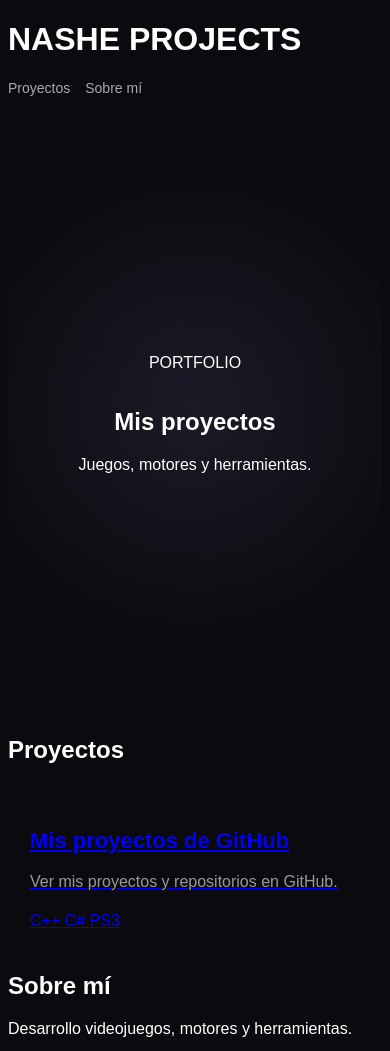
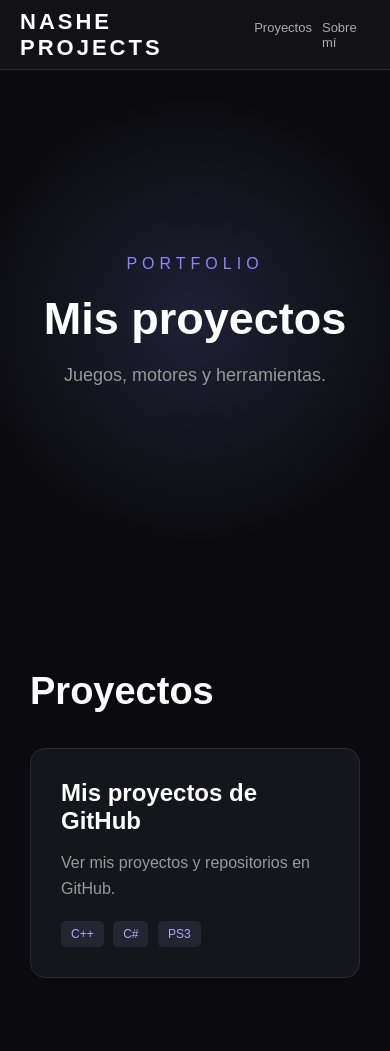
Before and after one commit to nasheOS/nasheos.github.io, a plain HTML site: page index.html in a window 390 px wide. Shown: the top 1051 px of the page. Drawn offline with Linux system fonts and the light colour scheme.

Commit message:
Refactor CSS styles for improved design and layout

````diff
--- a/style.css
+++ b/style.css
@@ -1,53 +1,40 @@
-```css
 * {
     box-sizing: border-box;
     margin: 0;
     padding: 0;
 }
 
-html {
-    scroll-behavior: smooth;
+body {
+    background: #0b0b0f;
+    color: white;
+    font-family: Arial, sans-serif;
 }
 
-body {
-    font-family: Arial, Helvetica, sans-serif;
-    background: #0b0b0f;
-    color: #ffffff;
-}
-
-.header {
-    width: 100%;
+header {
     height: 70px;
+    padding: 0 8%;
 
     display: flex;
     align-items: center;
     justify-content: space-between;
 
-    padding: 0 8%;
-
-    background: #0f0f14;
-    border-bottom: 1px solid #22222a;
-
-    position: sticky;
-    top: 0;
-    z-index: 100;
+    background: #111116;
+    border-bottom: 1px solid #292932;
 }
 
-.logo {
+header h1 {
     font-size: 22px;
-    font-weight: bold;
     letter-spacing: 3px;
 }
 
 nav {
     display: flex;
-    gap: 30px;
+    gap: 25px;
 }
 
 nav a {
-    color: #aaaaaa;
+    color: #aaa;
     text-decoration: none;
-    transition: 0.2s;
 }
 
 nav a:hover {
@@ -55,7 +42,7 @@ nav a:hover {
 }
 
 .hero {
-    min-height: 600px;
+    min-height: 500px;
 
     display: flex;
     flex-direction: column;
@@ -64,199 +51,127 @@ nav a:hover {
 
     text-align: center;
 
-    padding: 60px 20px;
-
     background:
-        radial-gradient(circle at center, #1b1b28 0%, #0b0b0f 65%);
+        radial-gradient(
+            circle,
+            #202035,
+            #0b0b0f 70%
+        );
 }
 
-.hero-small {
+.hero p {
     color: #8888ff;
-    font-size: 14px;
-    font-weight: bold;
     letter-spacing: 5px;
-
     margin-bottom: 20px;
 }
 
-.hero h1 {
-    font-size: clamp(50px, 9vw, 100px);
+.hero h2 {
+    font-size: 70px;
     margin-bottom: 20px;
 }
 
-.hero-description {
-    max-width: 600px;
+.hero span {
+    color: #999;
+    font-size: 18px;
+}
 
-    color: #aaaaaa;
-    font-size: 18px;
-    line-height: 1.6;
+#proyectos,
+#sobre-mi {
+    max-width: 1100px;
+    margin: auto;
+    padding: 100px 30px;
+}
 
+#proyectos h2,
+#sobre-mi h2 {
+    font-size: 38px;
     margin-bottom: 35px;
 }
 
-.hero-button {
-    display: inline-block;
+.projects {
+    display: grid;
+    grid-template-columns:
+        repeat(auto-fit, minmax(280px, 1fr));
+    gap: 25px;
+}
 
-    padding: 14px 28px;
+.project {
+    display: block;
 
-    background: white;
-    color: black;
+    padding: 30px;
 
-    border-radius: 8px;
+    min-height: 200px;
 
+    background: #15151c;
+
+    border: 1px solid #292932;
+    border-radius: 15px;
+
+    color: white;
     text-decoration: none;
-    font-weight: bold;
 
     transition: 0.2s;
 }
 
-.hero-button:hover {
-    transform: translateY(-3px);
-    background: #dddddd;
+.project:hover {
+    transform: translateY(-7px);
+    border-color: #7777ff;
 }
 
-.projects-section {
-    max-width: 1200px;
-    margin: auto;
-
-    padding: 100px 30px;
+.project h3 {
+    font-size: 24px;
+    margin-bottom: 15px;
 }
 
-.projects-section h2,
-.about-section h2 {
-    font-size: 38px;
-    margin-bottom: 40px;
+.project p {
+    color: #999;
+    line-height: 1.6;
+    margin-bottom: 20px;
 }
 
-.projects-grid {
-    display: grid;
+.project span {
+    display: inline-block;
 
-    grid-template-columns:
-        repeat(auto-fit, minmax(280px, 1fr));
+    padding: 6px 10px;
+    margin-right: 5px;
 
-    gap: 25px;
-}
-
-.project-card {
-    background: #121218;
-
-    border: 1px solid #25252d;
-
-    border-radius: 14px;
-
-    overflow: hidden;
-
-    cursor: pointer;
-
-    transition:
-        transform 0.25s,
-        border-color 0.25s,
-        box-shadow 0.25s;
-}
-
-.project-card:hover {
-    transform: translateY(-8px);
-
-    border-color: #6666ff;
-
-    box-shadow:
-        0 15px 40px rgba(0, 0, 0, 0.4);
-}
-
-.project-image {
-    width: 100%;
-    height: 190px;
-
-    object-fit: cover;
-
-    background: #1a1a22;
-}
-
-.project-content {
-    padding: 22px;
-}
-
-.project-content h3 {
-    font-size: 22px;
-    margin-bottom: 10px;
-}
-
-.project-content p {
-    color: #999999;
-
-    line-height: 1.5;
-
-    margin-bottom: 18px;
-}
-
-.tags {
-    display: flex;
-
-    flex-wrap: wrap;
-
-    gap: 7px;
-}
-
-.tag {
-    background: #20202a;
-
-    color: #bbbbff;
-
-    padding: 5px 9px;
+    background: #252532;
+    color: #aaaaff;
 
     border-radius: 5px;
 
     font-size: 12px;
 }
 
-.about-section {
-    max-width: 900px;
-
-    margin: auto;
-
-    padding: 100px 30px;
-}
-
-.about-section p {
-    color: #aaaaaa;
-
+#sobre-mi p {
+    color: #999;
     font-size: 18px;
-
     line-height: 1.7;
 }
 
 footer {
     padding: 40px;
-
     text-align: center;
-
-    color: #666666;
-
-    border-top: 1px solid #20202a;
+    color: #666;
+    border-top: 1px solid #222;
 }
 
 @media (max-width: 600px) {
 
-    .header {
+    header {
         padding: 0 20px;
     }
 
     nav {
-        gap: 15px;
+        gap: 10px;
     }
 
     nav a {
-        font-size: 14px;
+        font-size: 13px;
     }
 
-    .hero {
-        min-height: 500px;
-    }
-
-    .projects-section,
-    .about-section {
-        padding: 70px 20px;
+    .hero h2 {
+        font-size: 45px;
     }
 
 }
-```
````
